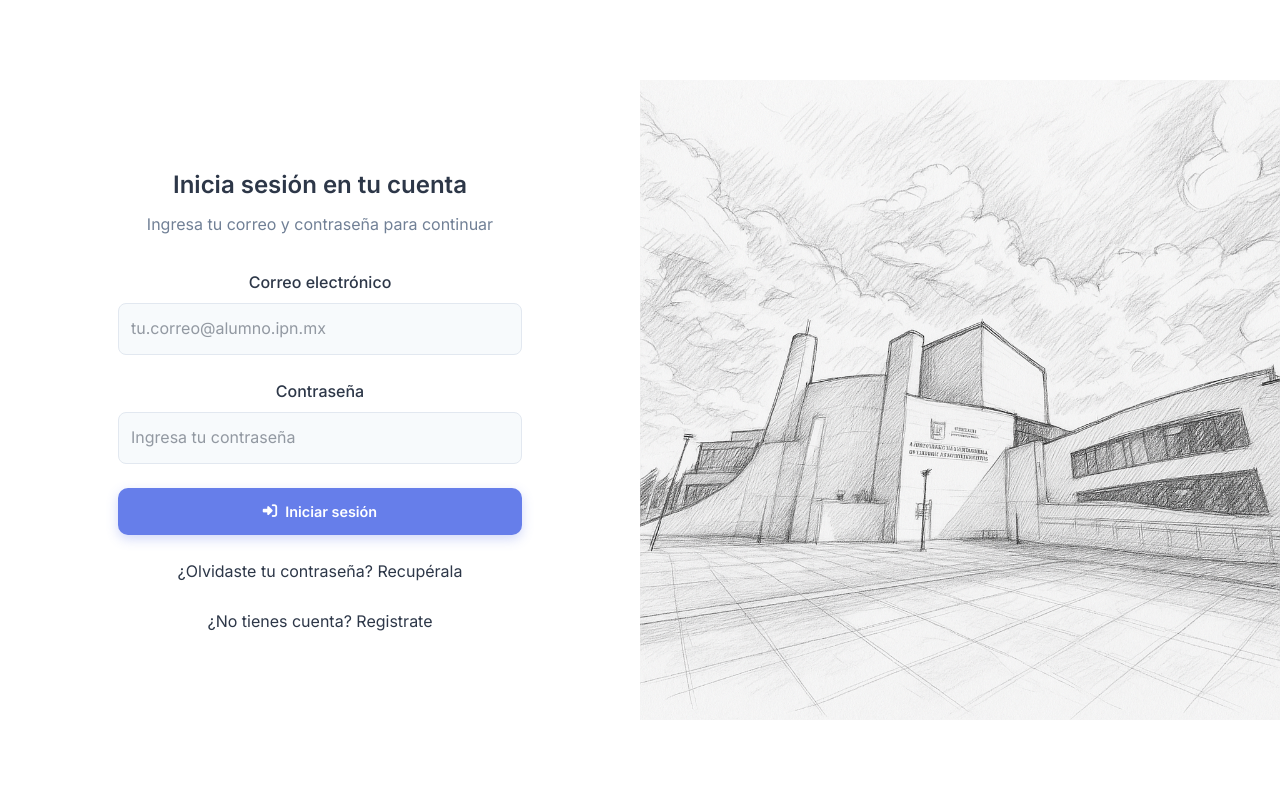
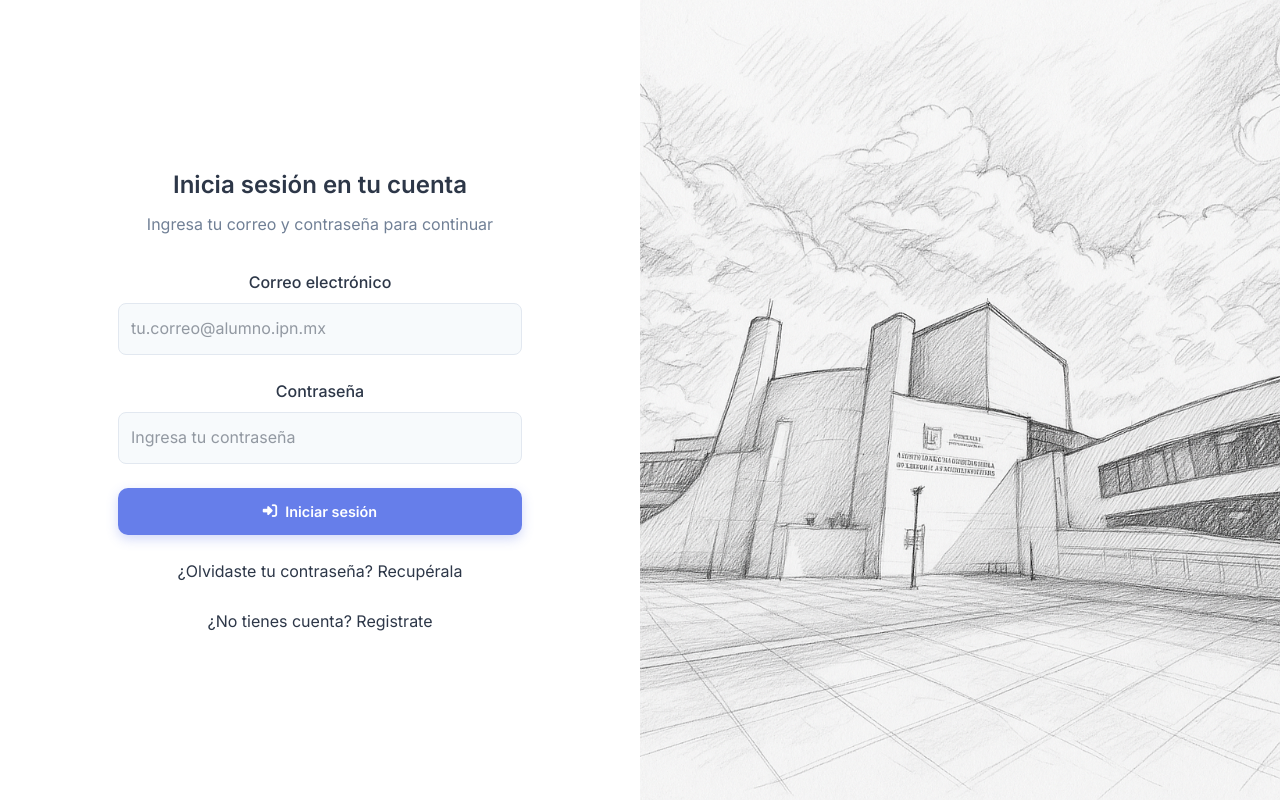
Before and after one commit to Vmaaa/CPT-PHP, a PHP site: page / in a window 1280 px wide. Run offline with PHP 8.4, Linux system fonts and the light colour scheme; some libraries are stand-ins or nearby versions.

Commit message:
style(login): cover object fit image

```diff
--- a/assets/css/pages/login.css
+++ b/assets/css/pages/login.css
@@ -20,6 +20,12 @@
   display: flex;
   align-items: center;
   justify-content: center;
+}
+
+.login-right .login-bg-image {
+  width: 100%;
+  height: 100vh;
+  object-fit: cover;
 }
 
 .login-card {
--- a/index.php
+++ b/index.php
@@ -38,7 +38,7 @@
       </div>
     </div>
     <div class="login-right">
-      <img src="<?= url('/img/login-bg.png') ?>" alt="Imagen UPIIT">
+      <img src="<?= url('/img/login-bg.png') ?>" alt="Imagen UPIIT" class="login-bg-image">
     </div>
   </div>
 
```
